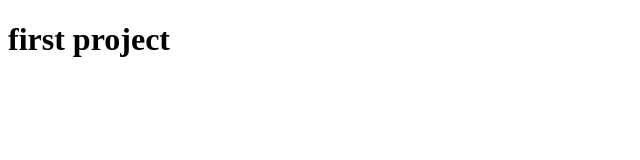
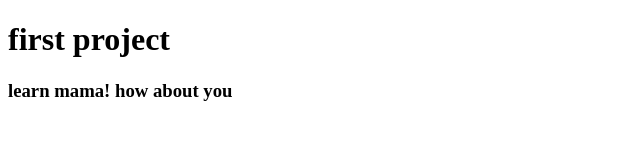
Before and after one commit to Parvez2004/First-project, a plain HTML site: page index.html in a window 1280 px wide. Shown: the whole page, without its empty margins (0-640 px from the left). Drawn offline with Linux system fonts and the light colour scheme.

Commit message:
learn github

```diff
--- a/index.html
+++ b/index.html
@@ -9,5 +9,6 @@
 </head>
 <body>
     <h1>first project</h1>
+    <h3>learn mama! how about you</h3>
 </body>
 </html>
```
